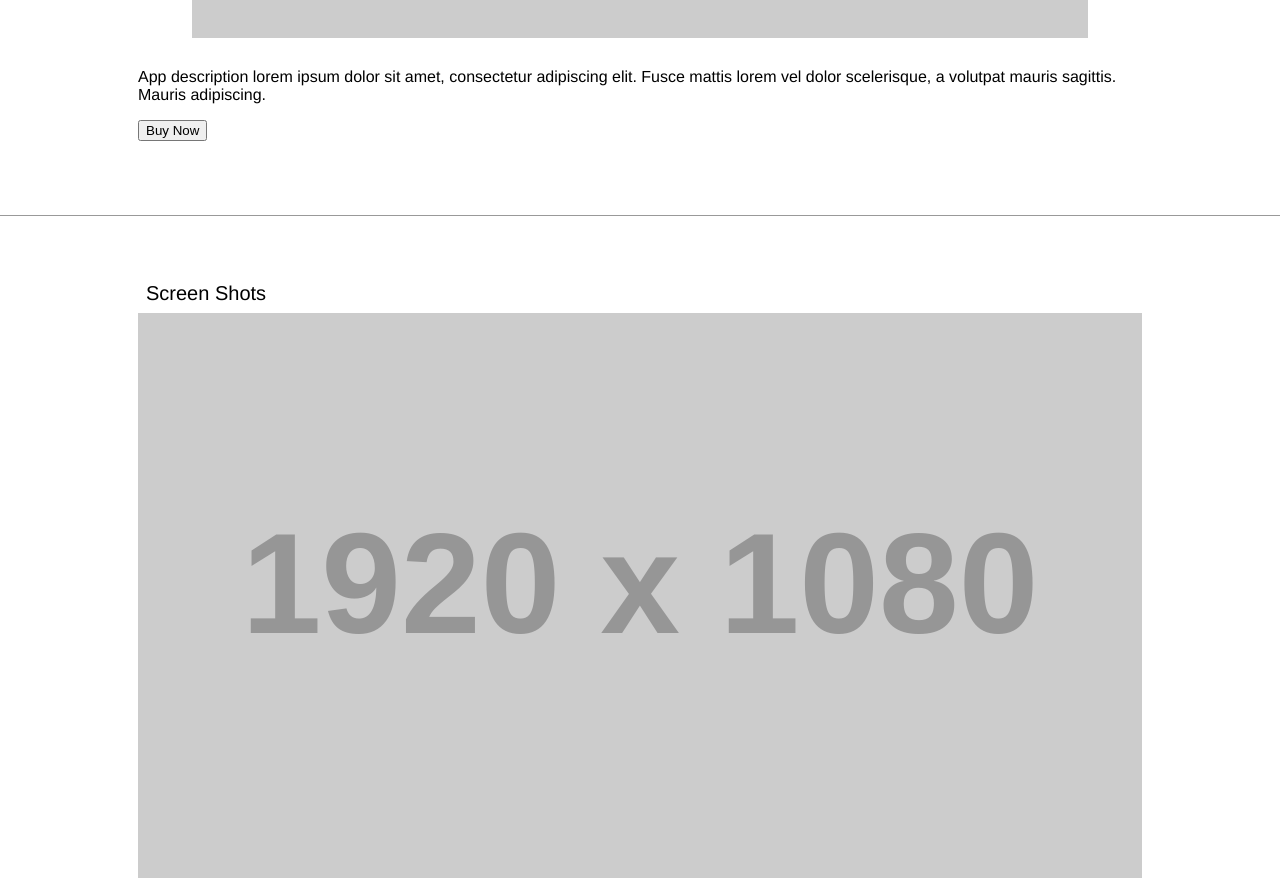
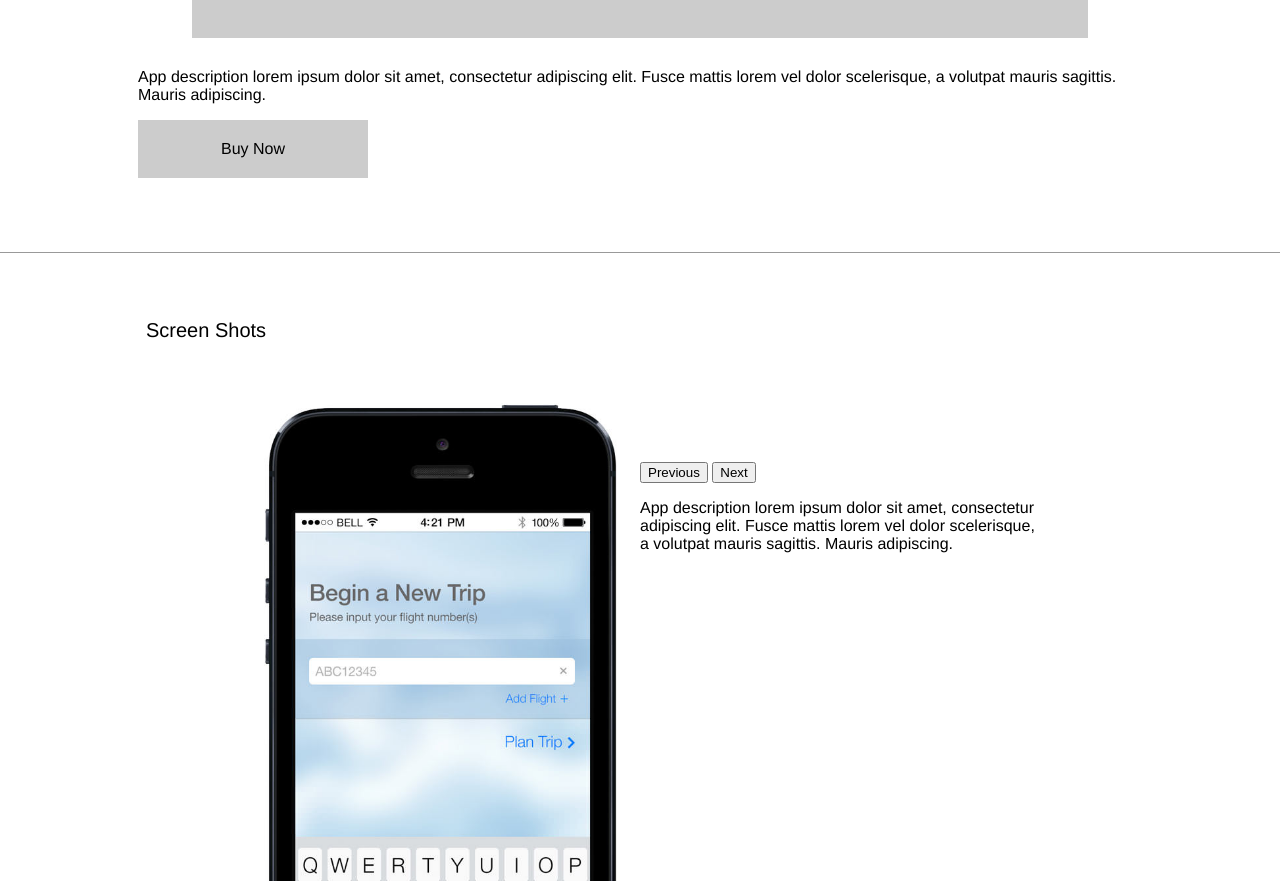
Before and after one commit to lim00074/app-website, a plain HTML site: page index.html in a window 1280 px wide. Shown: the part 540-1421 px from the top of the page. Drawn offline with nearby package versions, Linux system fonts and the light colour scheme; placeholder pictures from the web are drawn by us.

Commit message:
Video and carousel

```diff
--- a/index.html
+++ b/index.html
@@ -30,16 +30,35 @@
 			<div class="border-bottom">
 				<div class="article">
 					<p>App description lorem ipsum dolor sit amet, consectetur adipiscing elit. Fusce mattis lorem vel dolor scelerisque, a volutpat mauris sagittis. Mauris adipiscing.</p>
-					<button>Buy Now</button>
+					<a href="#" class="btn-buy">Buy Now</a>
 				</div>
 			</div>
 		</article>
 
 		<div><a id="Screen-Shots"></a></div>
-		<article class="spacer border-bottom shift-up">
+		<article class="spacer border-bottom shift-up clearfix">
 			<div class="article">
 				<h2>Screen Shots</h2>
-				<img src="http://placehold.it/1920x1080" alt="">
+				<div class="screen-shots">
+					<div class="carousel">
+						<div class="carousel-items">
+							<img data-state="current" src="img/airport_app-00.jpg" alt="Airport App: Begin a New Trip">
+							<img src="img/airport_app-01.jpg" alt="Airport App: Map">
+							<img src="img/airport_app-02.jpg" alt="Airport App: Directory">
+						</div>
+						<div class="carousel-buttons">
+							<button class="previous">Previous</button>
+							<button class="next">Next</button>
+						</div>
+					</div>
+					<div class="carousel-desc">
+						<div class="carousel-buttons2">
+							<button class="previous">Previous</button>
+							<button class="next">Next</button>
+						</div>
+						<p>App description lorem ipsum dolor sit amet, consectetur adipiscing elit. Fusce mattis lorem vel dolor scelerisque, a volutpat mauris sagittis. Mauris adipiscing.</p>
+					</div>
+				</div>
 			</div>
 		</article>
 
@@ -65,6 +84,7 @@
 			<p>© 2014 Airport Assistant. All rights reserved.
 		</footer>
 
+	<script src="http://code.jquery.com/jquery-2.0.3.min.js"></script>
 	<script src="js/app.js"></script>
 </body>
 </html>
```
